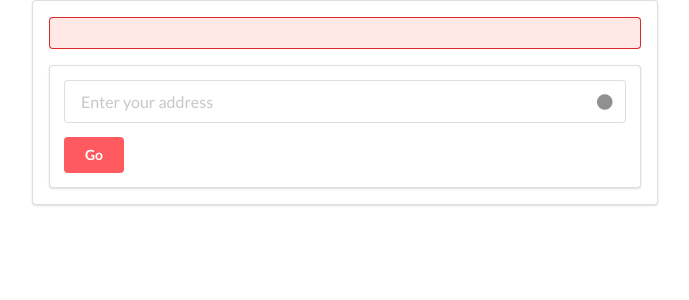
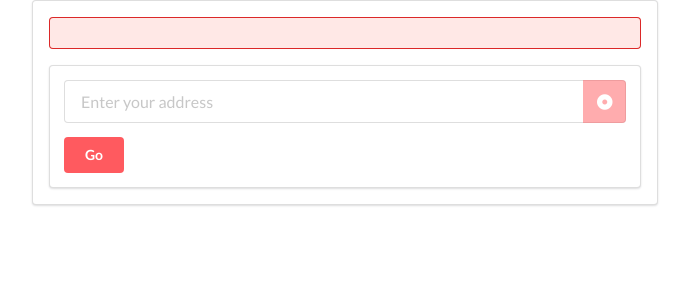
Before and after one commit to gabrielcaiana/app-vue-google-maps, a Vue app: page / in a window 1280 px wide. Shown: the top 300 px of the page, without its empty margins (295-984 px from the left). Built offline with nearby package versions, Linux system fonts and the light colour scheme.

Commit message:
connect html 5 geolocation API

```diff
--- a/src/components/FormLocation.vue
+++ b/src/components/FormLocation.vue
@@ -7,7 +7,7 @@
           <div class="field">
             <div class="ui right icon input large">
               <input type="text" placeholder="Enter your address" />
-              <i class="circle icon"></i>
+              <i class="dot circle link icon" @click="locatorButtonPressed"></i>
             </div>
           </div>
           <button class="ui button">Go</button>
@@ -18,11 +18,31 @@
 </template>
 
 <script>
-export default {};
+export default {
+  methods: {
+    locatorButtonPressed() {
+      if(navigator.geolocation) {
+        navigator.geolocation.getCurrentPosition(
+          position => {
+            console.log(position.coords.latitude)
+            console.log(position.coords.longitude)
+          },
+
+          error => {
+            console.log(error.message)
+          }
+        )
+      } else {
+        console.log('Your browser does not support geolocation API')
+      }
+    }
+  }
+};
 </script>
 
 <style lang="scss" scoped>
-.ui.button {
+.ui.button,
+.dot.circle.icon {
   background-color: #ff5a5f;
   color: white;
 }
```
